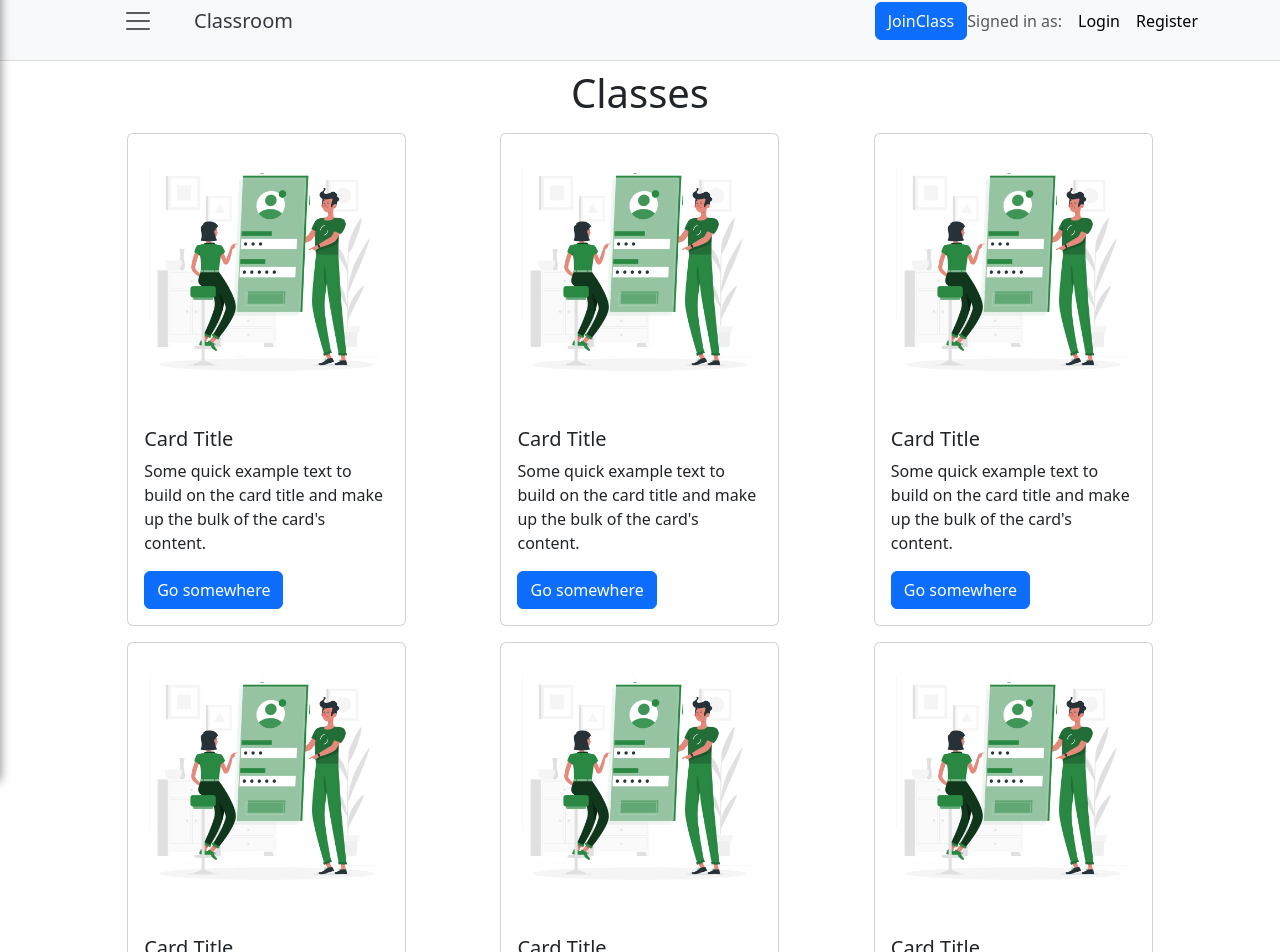
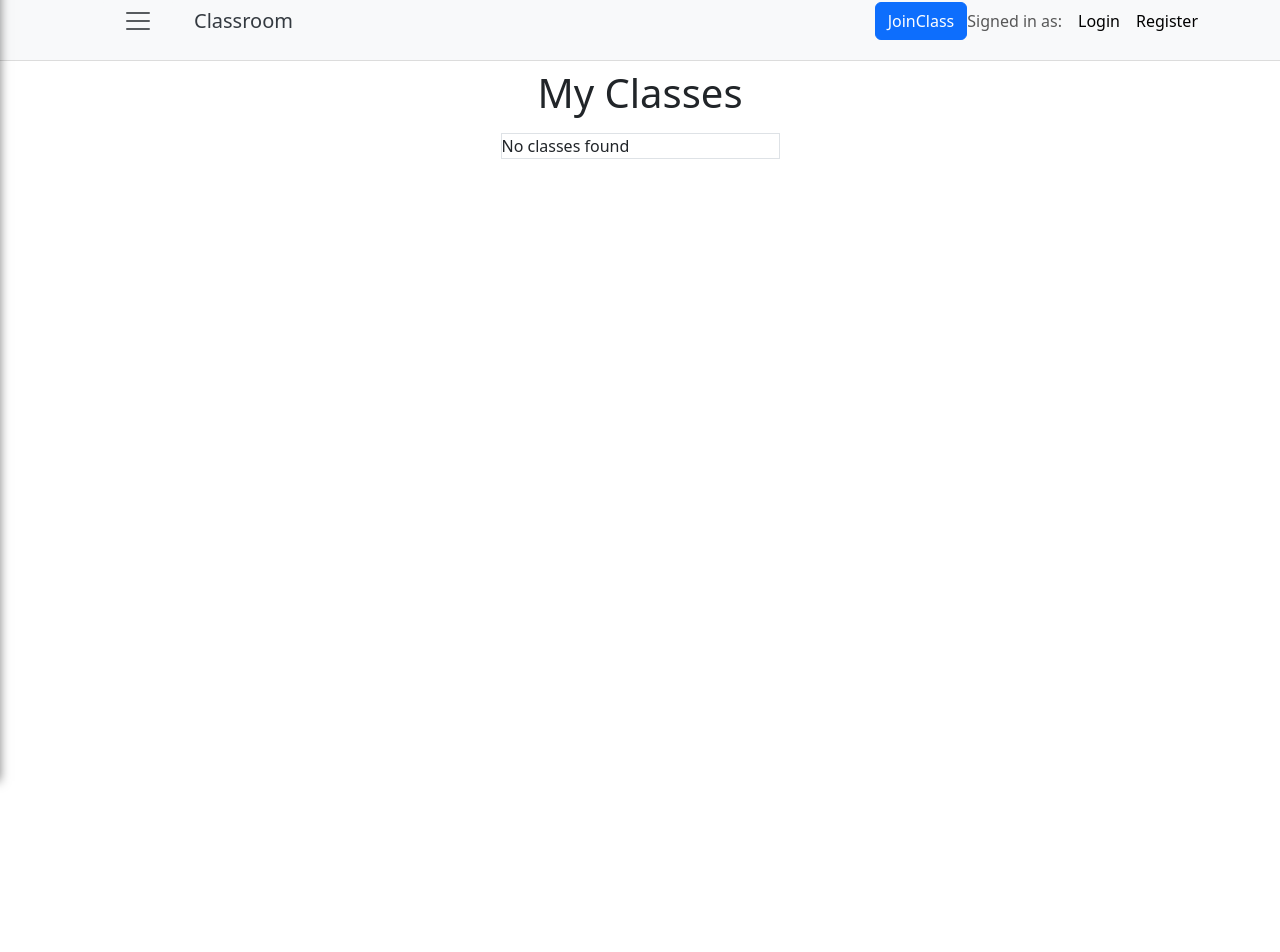
Before and after one commit to dev-rabin/classroom-clone, a React (Create React App) app in the folder front_end/: page / in a window 1280 px wide. Shown: the part 19-971 px from the top of the page. After the commit the page ends 800 px from the top, so only its background shows below. Built offline with nearby package versions, Linux system fonts and the light colour scheme.

Commit message:
class-ui

```diff
--- a/front_end/src/components/homepage.js
+++ b/front_end/src/components/homepage.js
@@ -1,19 +1,18 @@
-import "../index.css"
+import React from "react";
 import Cards from "./widgets/card";
-import "react-bootstrap";
+import "../index.css";
+
 function Homepage() {
     return (
         <>
-            <h1 className="text-center my-2">Classes</h1>
-            <div className="container column-gap-1 d-flex justify-content-around flex-wrap">
-            <div className="col-lg-3 col-md-3 col-sm-5 col-12 my-2"><Cards/></div>
-            <div className="col-lg-3 col-md-3 col-sm-5 col-12 my-2"><Cards/></div>
-            <div className="col-lg-3 col-md-3 col-sm-5 col-12 my-2"><Cards/></div>
-            <div className="col-lg-3 col-md-3 col-sm-5 col-12 my-2"><Cards/></div>
-            <div className="col-lg-3 col-md-3 col-sm-5 col-12 my-2"><Cards/></div>
-            <div className="col-lg-3 col-md-3 col-sm-5 col-12 my-2"><Cards/></div>
+            <h1 className="text-center my-2">My Classes</h1>
+            <div className="container d-flex justify-content-around flex-wrap flex-row">
+                <div className="col-lg-3 col-md-3 col-sm-6 col-12 my-2 border d-flex  flex-row">
+                    <Cards />
+                </div>
             </div>
         </>
-    )
+    );
 }
+
 export default Homepage;
--- a/front_end/src/components/store.js/auth.js
+++ b/front_end/src/components/store.js/auth.js
@@ -1,9 +1,10 @@
-import { createContext, useContext, useEffect, useState } from "react";
+import { createContext, useContext, useEffect, useState , } from "react";
 
 export const AuthContext = createContext();
 export const AuthProvider = ({ children }) => {
   const [token, setToken] = useState(localStorage.getItem("token") || "");
   const [user, setUser] = useState(null);
+  const [myClasses , setMyClasses] = useState(null);
   const isLoggedIn = !!token;
   console.log("User login",isLoggedIn);
   const storeToken = (serverToken) => {
@@ -26,8 +27,9 @@ export const AuthProvider = ({ children }) => {
       });
       if (response.ok) {
         const data = await response.json();
+        setUser(data.userData);
+        console.log("user :", user);
         console.log(data.userData);
-        setUser(data.userData);
       } else {
         setUser(null); // Reset user data if unauthorized or other error
       }
@@ -37,16 +39,54 @@ export const AuthProvider = ({ children }) => {
     }
   };
 
+  const myCreatedClasses = async() =>{
+    if (!user) {
+      console.log("User is null");
+      return
+    }
+    const userId = user.userId;
+    if (userId == null || userId.length === 0) {
+      logOutUser();
+    }
+   else {
+    const bodyJson = { userId: user.userId};
+    try {
+      const response = await fetch("http://localhost:4000/api/myCreatedClasses" , {
+        method : "POST",
+       headers : {
+        "Content-Type": "application/json"
+       },
+       body : JSON.stringify(bodyJson)
+      });
+      if (response.ok) {
+        const myClassesData = await response.json();
+        setMyClasses(myClassesData);
+      }
+    } catch (error) {
+      console.error(error);
+    }
+   }
+  }
+
   useEffect(() => {
     if (isLoggedIn) {
       getUserData();
     } else {
       setUser(null); // Reset user data if not logged in
     }
-  }, [isLoggedIn]); // Re-run effect when isLoggedIn changes
+  }, [isLoggedIn]);
+
+  useEffect(() => {
+    if (user) {
+      myCreatedClasses();
+      console.log("useEffect : user is calling mycreateclass");
+    } else {
+      console.log("useEffect : user is null");
+    }
+  }, [user]);
 
   return (
-    <AuthContext.Provider value={{ storeToken, logOutUser, isLoggedIn, user }}>
+    <AuthContext.Provider value={{ storeToken, logOutUser, isLoggedIn, user, myClasses }}>
       {children}
     </AuthContext.Provider>
   );
--- a/front_end/src/components/widgets/card.jsx
+++ b/front_end/src/components/widgets/card.jsx
@@ -1,21 +1,39 @@
+import React, { useState, useEffect } from 'react';
 import Button from 'react-bootstrap/Button';
 import Card from 'react-bootstrap/Card';
-import Image from "./sign-up.png"
+import Image from "./sign-up.png";
+import { useAuth } from '../store.js/auth';
 
 function Cards() {
+  const { myClasses } = useAuth();
+  const [classesData, setClassesData] = useState([]);
+
+  useEffect(() => {
+    if (myClasses && myClasses.success && Array.isArray(myClasses.data)) {
+      setClassesData(myClasses.data);
+    }
+  }, [myClasses]);
+
+  if (classesData.length === 0) {
+    return <div>No classes found</div>;
+  } else {
     return (
-    <Card>
+      <div>
+        {classesData.map((classObj, index) => (
+          <Card key={index}>
             <Card.Img variant="top" src={Image} />
             <Card.Body>
-        <Card.Title>Card Title</Card.Title>
+              <Card.Title> {classObj.className}</Card.Title>
               <Card.Text>
-          Some quick example text to build on the card title and make up the
-          bulk of the card's content.
+
               </Card.Text>
               <Button variant="primary">Go somewhere</Button>
             </Card.Body>
           </Card>
+        ))}
+      </div>
     );
+  }
 }
 
 export default Cards;
```
Also changed, not shown: 2 other files (tests, documents, lock files or other folders). Lines whose indentation alone changed are shown as unchanged.
